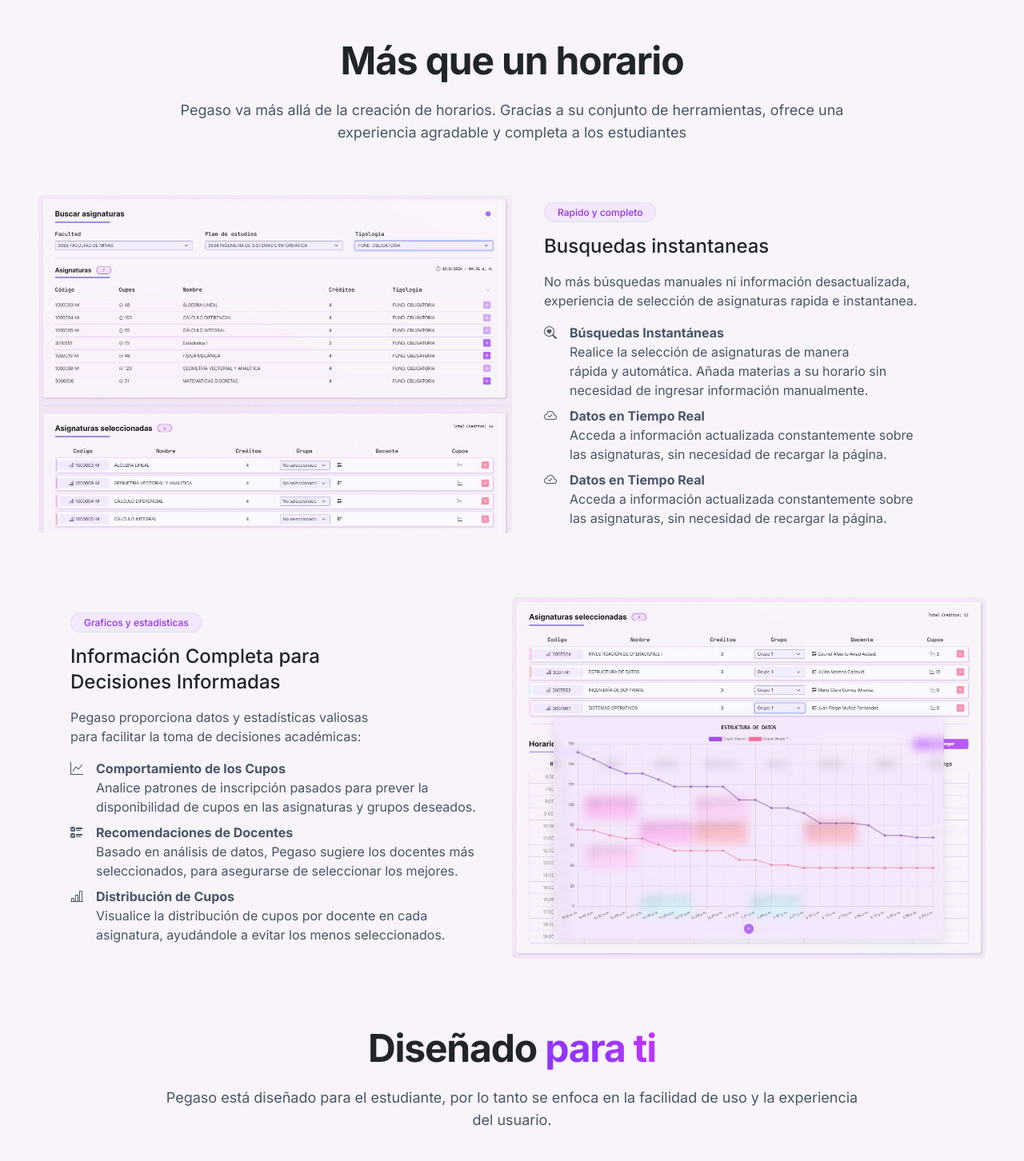
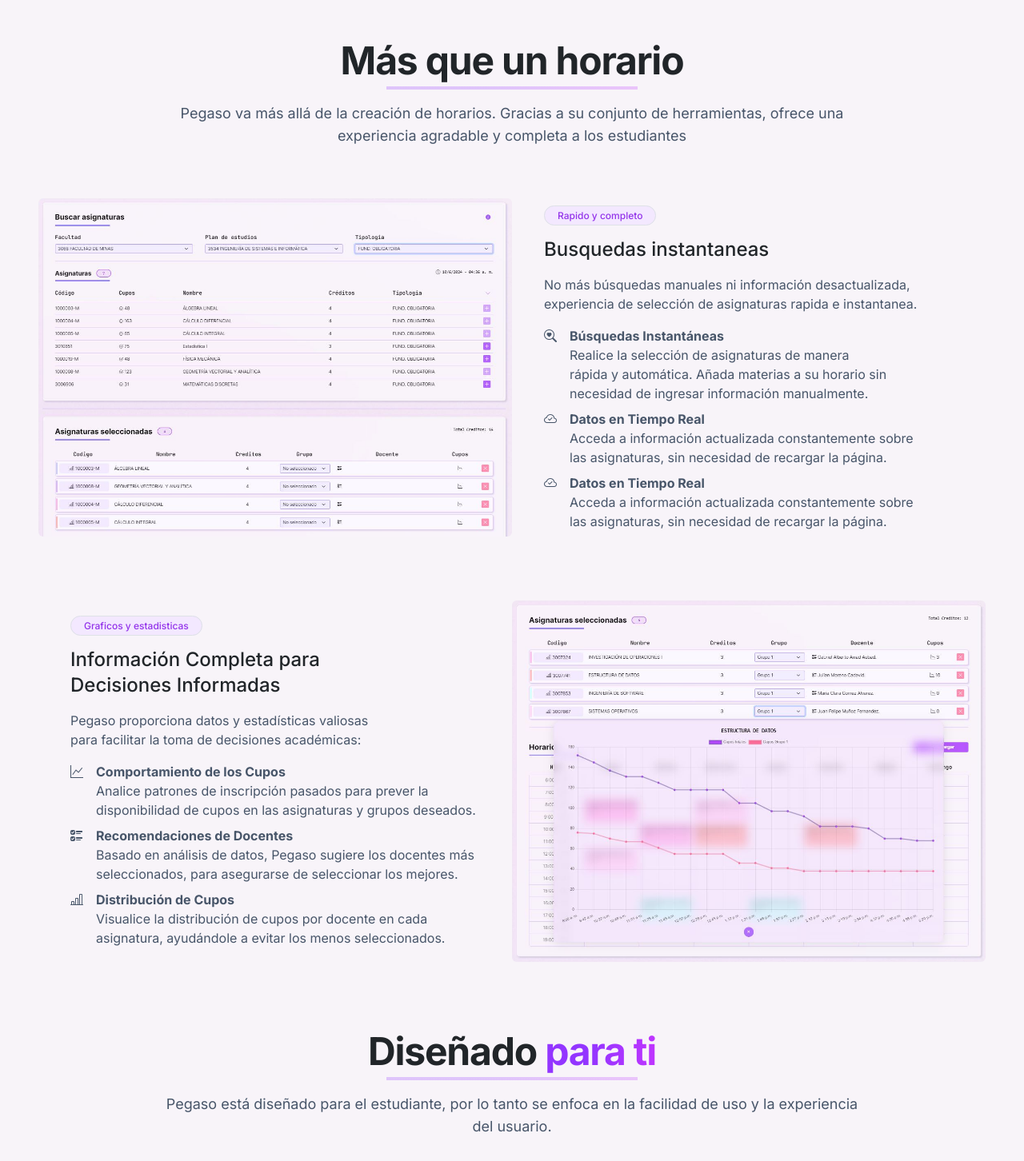
Before and after one commit to kblandonv/pegaso, a SvelteKit app: page / in a window 1280 px wide. Shown: the part 738-2190 px from the top of the page at 80% size. Built offline with nearby package versions, Linux system fonts and the light colour scheme.

Commit message:
add: hr separations in section titles

```diff
--- a/src/routes/+page.svelte
+++ b/src/routes/+page.svelte
@@ -23,8 +23,9 @@
 	<main class="mt-7 mb-5">
 		<section>
 			<div class="mx-auto my-4 flex max-w-4xl flex-col items-center justify-center">
-				<h3 class="mt-6 text-center text-4xl font-bold lg:text-5xl lg:tracking-tight">Más que un horario</h3>
-				<p class="mt-4 text-center text-lg text-slate-600 [text-wrap:pretty]">
+				<h3 class="mt-6 mb-2 text-center text-4xl font-bold lg:text-5xl lg:tracking-tight">Más que un horario</h3>
+				<hr class="hr-small">
+				<p class="mt-3 text-center text-lg text-slate-600 [text-wrap:pretty]">
 					Pegaso va más allá de la creación de horarios. Gracias a su conjunto de herramientas,
 					ofrece una experiencia agradable y completa a los estudiantes
 				</p>
@@ -126,11 +127,12 @@
 
 		<section>
 			<div class="mx-auto my-4 flex max-w-4xl flex-col items-center justify-center">
-				<h3 class="mt-4 text-center text-4xl font-bold lg:text-5xl lg:tracking-tight">
+				<h3 class="mt-4 mb-2 text-center text-4xl font-bold lg:text-5xl lg:tracking-tight">
 					<span>Diseñado</span>
 					<span class="resaltado"> para ti</span>
 				</h3>
-				<p class="mt-4 text-center text-lg text-slate-600 [text-wrap:pretty]">
+				<hr class="hr-small">
+				<p class="mt-3 text-center text-lg text-slate-600 [text-wrap:pretty]">
 					Pegaso está diseñado para el estudiante, por lo tanto se enfoca en la facilidad de uso y la experiencia del usuario.
 				</p>
 			</div>
@@ -202,6 +204,13 @@
 		z-index: 1;
 	}
 
+	.hr-small {
+		width: 35%;
+		height: 0.25rem;
+		background: linear-gradient(90deg, #9335ff 40%, #bf35ff 100%);
+		border: none;
+	}
+
 	.inscribir {
 		background-color: rgb(229, 206, 255);
 	}
```
